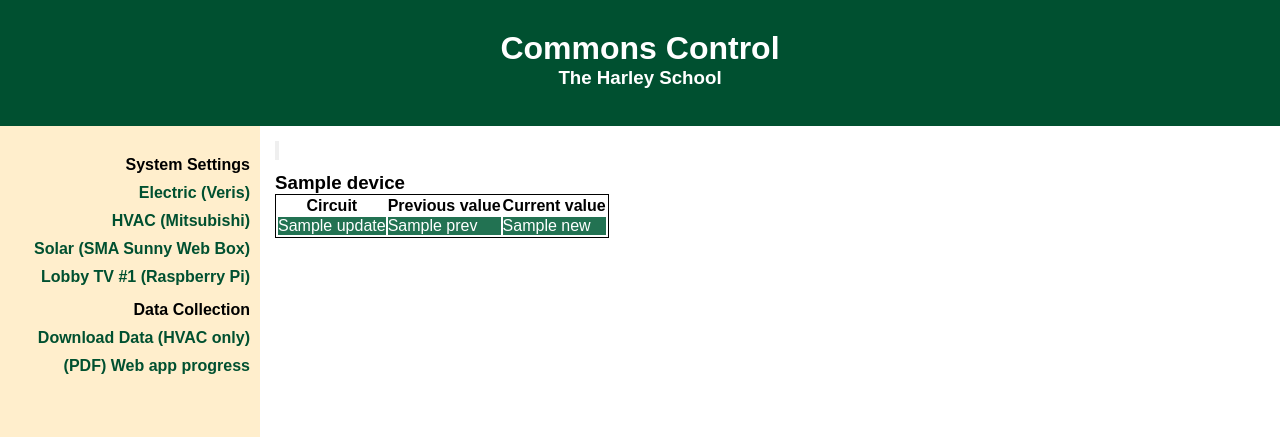
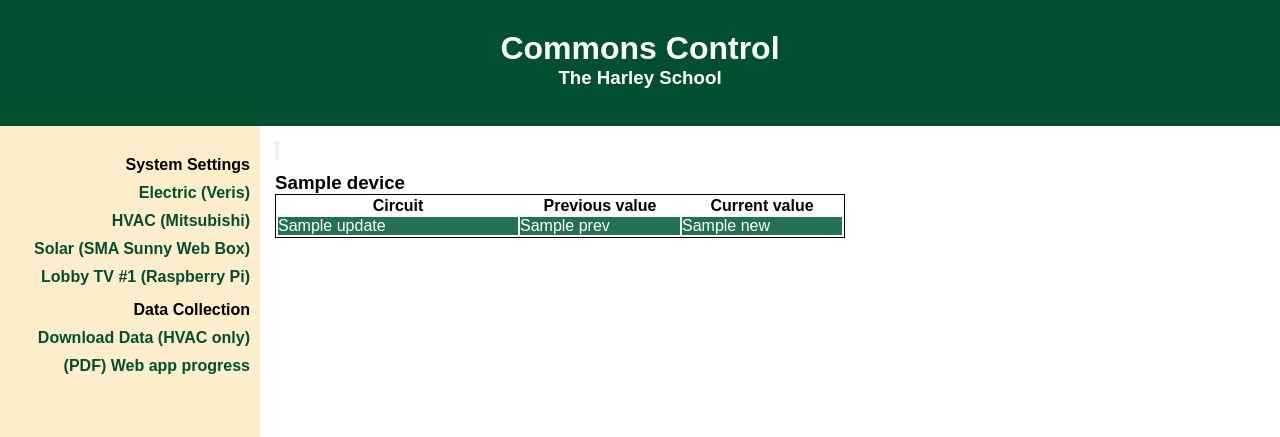
Before and after one commit to HarleySchool/commonssite, a Django app: template webapp/live_updates/templates/live_updates/veris_tables.html in a window 1280 px wide. Shown: the top 437 px of the page. Run offline with Django 3.2, Linux system fonts and the light colour scheme; the template is opened without the code that fills it: most values are stand-ins (such as "Sample title", 1, 10 or a date in 2020); parts of the project's set-up code (start-up, migrations or seed data) failed here and were passed over.

Commit message:
formatting on the veris updates page

```diff
--- a/miscellaneous/veris_monitor.py
+++ b/miscellaneous/veris_monitor.py
@@ -59,15 +59,15 @@
 			for header, value in d2.iteritems():
 				if changed(header, self.last2.get(header), value):
 					print "Device 2,", header.ljust(30, ' '), self.last2.get(header,'').ljust(6,' '), " ==> ", d2.get(header)
-					update_dict['Device 2'].append((header, last2.get(header), d2.get(header)))
+					update_dict['Device 2'].append((header, self.last2.get(header), d2.get(header)))
 			for header, value in d3.iteritems():
 				if changed(header, self.last3.get(header), value):
 					print "Device 3,", header.ljust(30, ' '), self.last3.get(header,'').ljust(6,' '), " ==> ", d3.get(header)
-					update_dict['Device 3'].append((header, last3.get(header), d3.get(header)))
+					update_dict['Device 3'].append((header, self.last3.get(header), d3.get(header)))
 			for header, value in d4.iteritems():
 				if changed(header, self.last4.get(header), value):
 					print "Device 4,", header.ljust(30, ' '), self.last4.get(header,'').ljust(6,' '), " ==> ", d4.get(header)
-					update_dict['Device 4'].append((header, last4.get(header), d4.get(header)))
+					update_dict['Device 4'].append((header, self.last4.get(header), d4.get(header)))
 		self.last2 = d2
 		self.last3 = d3
 		self.last4 = d4
--- a/webapp/live_updates/templates/live_updates/veris_tables.html
+++ b/webapp/live_updates/templates/live_updates/veris_tables.html
@@ -10,8 +10,20 @@
 	}
 
 	.light{
-		background-color: #338363;
+		background-color: #77C7A7;
 		color:#FFF
+	}
+
+	.col1{
+		width:15em;
+	}
+
+	.col2{
+		width:10em;
+	}
+
+	.col3{
+		width:10em;
 	}
 
 	.tabletitle{
@@ -32,9 +44,9 @@
 		<table class="update-table">
 			<thead>
 				<tr>
-					<th>Circuit</th>
-					<th>Previous value</th>
-					<th>Current value</th>
+					<th class="col1">Circuit</th>
+					<th class="col2">Previous value</th>
+					<th class="col3">Current value</th>
 				</tr>
 			</thead>
 			<tbody>
```
